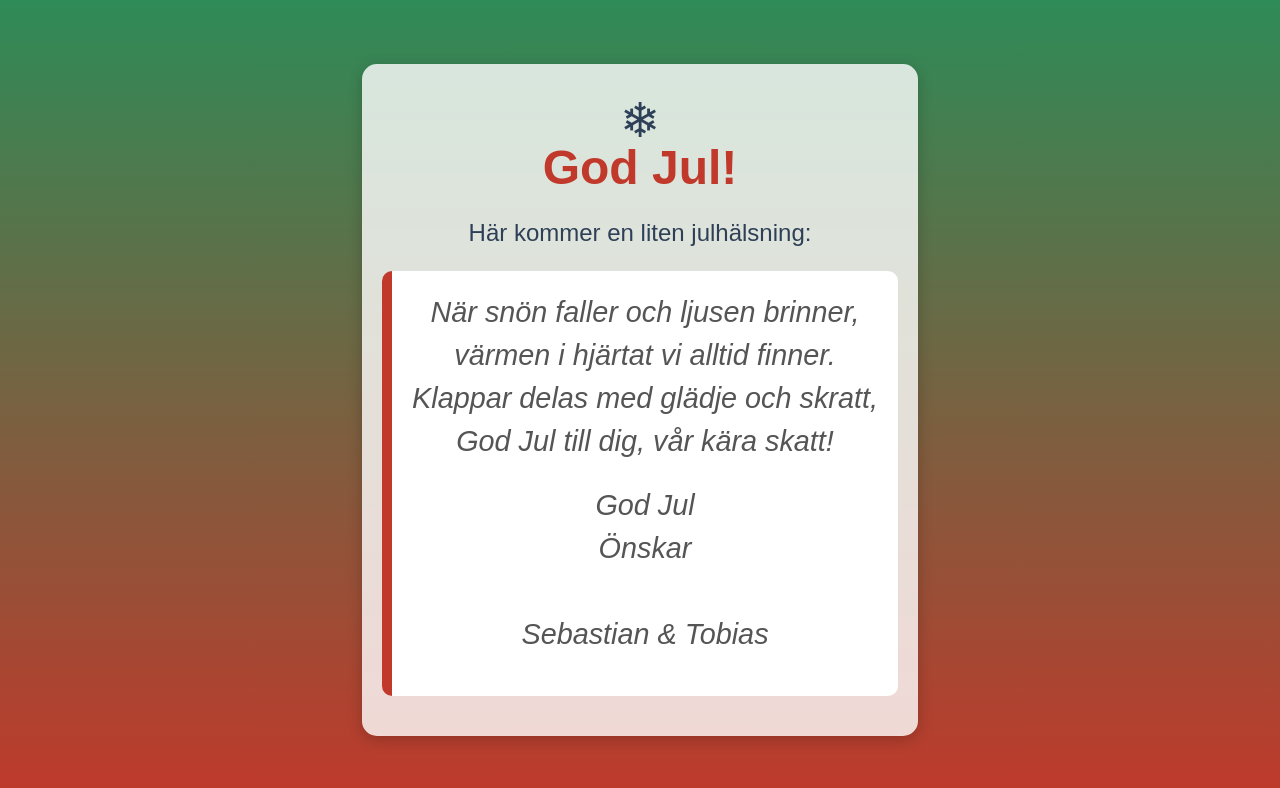
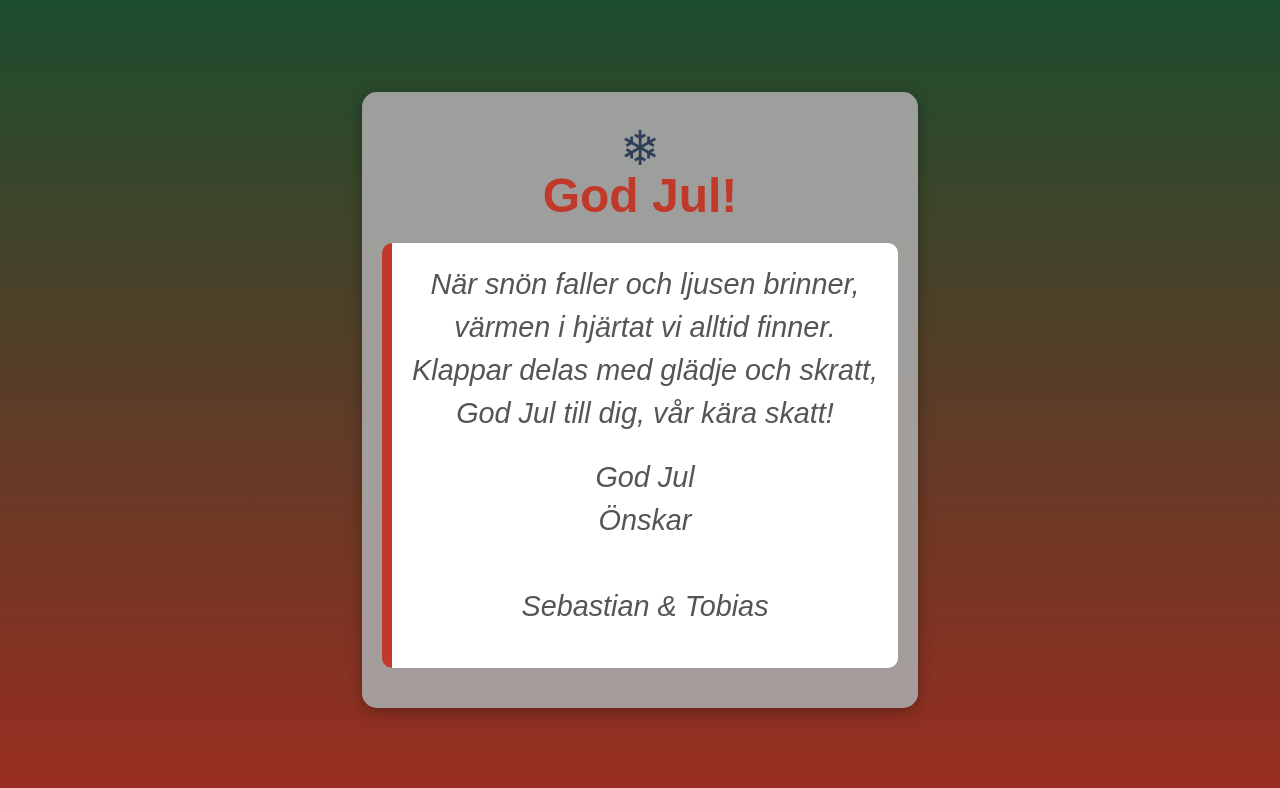
Before and after one commit to SebastianLanden/Jul, a plain HTML site: page index.html in a window 1280 px wide. Drawn offline with Linux system fonts and the light colour scheme.

Commit message:
Update index.html

```diff
--- a/index.html
+++ b/index.html
@@ -18,16 +18,16 @@
             display: flex;
             align-items: center;
             justify-content: center;
-            background: linear-gradient(to bottom, #2e8b57, #c0392b); /* Green to Red gradient */
+            background: linear-gradient(to bottom, #1c4d2e, #9b2d20); /* Darker Green to Darker Red */
             color: #ffffff;
         }
         .container {
             max-width: 800px;
             padding: 20px;
-            background-color: rgba(255, 255, 255, 0.8); /* Slightly transparent to show background */
+            background-color: rgba(169, 169, 169, 0.9); /* Grey-ish background for text */
             color: #2e4057;
             border-radius: 15px;
-            box-shadow: 0 4px 15px rgba(0, 0, 0, 0.2);
+            box-shadow: 0 4px 15px rgba(0, 0, 0, 0.3);
             text-align: center;
         }
         h1 {
@@ -67,7 +67,6 @@
     <div class="container">
         <div class="snowflake">❄</div>
         <h1>God Jul!</h1>
-        <p>Här kommer en liten julhälsning:</p>
         <blockquote>
             <p>
                 När snön faller och ljusen brinner, <br>
```
